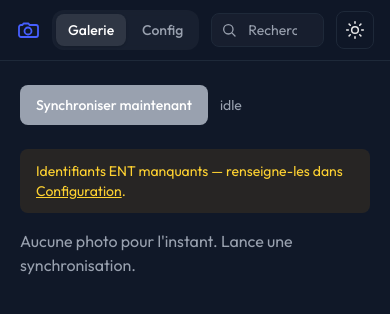
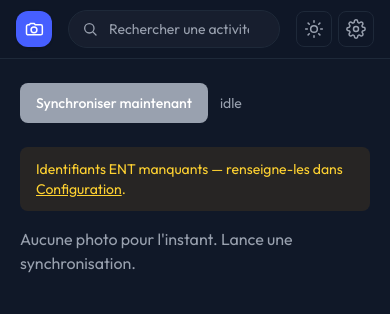
Before and after one commit to SckyzO/beneylu-photo-sync, a FastAPI app: page / in a window 390 px wide. Shown: the top 314 px of the page. Run offline with FastAPI, Linux system fonts and the light colour scheme.

Commit message:
feat(web): minimal search-centric header
Replace the boxed segmented nav with an airy single-row header: brand logomark
in a colored chip (links to gallery), a prominent centered search pill, and
icon-only theme toggle + config gear on the right (aria-current active state).
Adjust the sticky month offset to the new 59px header. Playwright 1.60: 0 errors,
mobile 390px no overflow.

```diff
--- a/src/ent_exporter/web/templates/base.html
+++ b/src/ent_exporter/web/templates/base.html
@@ -18,36 +18,35 @@
 </head>
 <body class="min-h-screen bg-gray-50 font-outfit text-gray-800 dark:bg-gray-900 dark:text-white/90">
   <header class="sticky top-0 z-50 border-b border-gray-200 bg-white/95 backdrop-blur dark:border-gray-800 dark:bg-gray-900/95">
-    <div class="mx-auto flex max-w-5xl items-center gap-3 px-4 py-2.5 sm:px-5">
-      <a href="/" class="flex shrink-0 items-center gap-2 font-bold">
-        <svg class="h-6 w-6 text-brand-500" viewBox="0 0 24 24" fill="none"
-             stroke="currentColor" stroke-width="1.8" stroke-linecap="round"
-             stroke-linejoin="round" aria-hidden="true">
+    <div class="mx-auto flex max-w-5xl items-center gap-4 px-4 py-2.5 sm:px-5">
+      <a href="/" {% if request.url.path == "/" %}aria-current="page"{% endif %}
+         class="flex shrink-0 items-center gap-2.5 font-bold">
+        <span class="flex h-9 w-9 items-center justify-center rounded-xl bg-brand-500 text-white shadow-sm">
+          <svg class="h-5 w-5" viewBox="0 0 24 24" fill="none" stroke="currentColor" stroke-width="1.8"
+               stroke-linecap="round" stroke-linejoin="round" aria-hidden="true">
             <path d="M3 9a2 2 0 0 1 2-2h1.5l1-1.5h5l1 1.5H20a2 2 0 0 1 2 2v8a2 2 0 0 1-2 2H5a2 2 0 0 1-2-2V9z"/>
             <circle cx="12" cy="13" r="3.5"/>
           </svg>
+        </span>
         <span class="hidden whitespace-nowrap text-base sm:inline">Beneylu&nbsp;<span class="text-brand-500">Photo&nbsp;Sync</span></span>
       </a>
-      <nav class="flex shrink-0 items-center gap-1 rounded-xl bg-gray-100 p-1 text-sm dark:bg-white/[0.04]">
-        <a href="/" {% if request.url.path == "/" %}aria-current="page"{% endif %}
-           class="rounded-lg px-3 py-1.5 font-medium transition {% if request.url.path == '/' %}bg-white text-brand-600 shadow-sm dark:bg-white/10 dark:text-white{% else %}text-gray-500 hover:text-gray-800 dark:text-gray-400 dark:hover:text-white{% endif %}">Galerie</a>
-        <a href="/config" {% if request.url.path == "/config" %}aria-current="page"{% endif %}
-           class="rounded-lg px-3 py-1.5 font-medium transition {% if request.url.path == '/config' %}bg-white text-brand-600 shadow-sm dark:bg-white/10 dark:text-white{% else %}text-gray-500 hover:text-gray-800 dark:text-gray-400 dark:hover:text-white{% endif %}">Config</a>
-      </nav>
-      <div class="flex min-w-0 flex-1 justify-end">
       {% if request.url.path == "/" %}
-        <div class="relative w-full sm:max-w-xs">
-          <svg class="pointer-events-none absolute left-2.5 top-1/2 h-4 w-4 -translate-y-1/2 text-gray-400" viewBox="0 0 24 24"
+      <div class="flex flex-1 justify-center">
+        <div class="relative w-full max-w-lg">
+          <svg class="pointer-events-none absolute left-3.5 top-1/2 h-4 w-4 -translate-y-1/2 text-gray-400" viewBox="0 0 24 24"
                fill="none" stroke="currentColor" stroke-width="2" stroke-linecap="round" stroke-linejoin="round" aria-hidden="true">
             <circle cx="11" cy="11" r="7"/><path d="m21 21-4.3-4.3"/>
           </svg>
-          <input id="gallery-search" type="search" autocomplete="off" placeholder="Rechercher…" aria-label="Rechercher dans la galerie"
-                 class="w-full rounded-lg border border-gray-200 bg-gray-50 py-1.5 pl-9 pr-3 text-sm placeholder-gray-400 focus:border-brand-500 focus:outline-none focus:ring-1 focus:ring-brand-500/40 dark:border-gray-800 dark:bg-white/[0.03]">
+          <input id="gallery-search" type="search" autocomplete="off" placeholder="Rechercher une activité, un mois…" aria-label="Rechercher dans la galerie"
+                 class="w-full rounded-full border border-gray-200 bg-gray-50 py-2 pl-10 pr-4 text-sm placeholder-gray-400 focus:border-brand-500 focus:bg-white focus:outline-none focus:ring-2 focus:ring-brand-500/20 dark:border-gray-800 dark:bg-white/[0.03] dark:focus:bg-white/[0.06]">
         </div>
+      </div>
+      {% else %}
+      <div class="flex-1"></div>
       {% endif %}
-      </div>
+      <div class="flex shrink-0 items-center gap-1.5">
         <button id="theme-toggle" type="button" aria-label="Basculer le thème"
-        class="shrink-0 rounded-lg border border-gray-200 p-2 dark:border-gray-800">
+          class="inline-flex h-9 w-9 items-center justify-center rounded-lg border border-gray-200 text-gray-500 transition hover:border-brand-500 hover:text-brand-500 dark:border-gray-800 dark:text-gray-400">
           <svg class="hidden h-5 w-5 dark:block" viewBox="0 0 24 24" fill="none"
                stroke="currentColor" stroke-width="1.8" stroke-linecap="round"
                stroke-linejoin="round" aria-hidden="true">
@@ -60,6 +59,16 @@
             <path d="M21 12.79A9 9 0 1 1 11.21 3 7 7 0 0 0 21 12.79z"/>
           </svg>
         </button>
+        <a href="/config" {% if request.url.path == "/config" %}aria-current="page"{% endif %}
+           aria-label="Configuration" title="Configuration"
+           class="inline-flex h-9 w-9 items-center justify-center rounded-lg border transition {% if request.url.path == '/config' %}border-brand-500 text-brand-500{% else %}border-gray-200 text-gray-500 hover:border-brand-500 hover:text-brand-500 dark:border-gray-800 dark:text-gray-400{% endif %}">
+          <svg class="h-5 w-5" viewBox="0 0 24 24" fill="none" stroke="currentColor" stroke-width="1.8"
+               stroke-linecap="round" stroke-linejoin="round" aria-hidden="true">
+            <circle cx="12" cy="12" r="3"/>
+            <path d="M19.4 15a1.65 1.65 0 0 0 .33 1.82l.06.06a2 2 0 1 1-2.83 2.83l-.06-.06a1.65 1.65 0 0 0-1.82-.33 1.65 1.65 0 0 0-1 1.51V21a2 2 0 0 1-4 0v-.09A1.65 1.65 0 0 0 9 19.4a1.65 1.65 0 0 0-1.82.33l-.06.06a2 2 0 1 1-2.83-2.83l.06-.06a1.65 1.65 0 0 0 .33-1.82 1.65 1.65 0 0 0-1.51-1H3a2 2 0 0 1 0-4h.09A1.65 1.65 0 0 0 4.6 9a1.65 1.65 0 0 0-.33-1.82l-.06-.06a2 2 0 1 1 2.83-2.83l.06.06a1.65 1.65 0 0 0 1.82.33H9a1.65 1.65 0 0 0 1-1.51V3a2 2 0 0 1 4 0v.09a1.65 1.65 0 0 0 1 1.51 1.65 1.65 0 0 0 1.82-.33l.06-.06a2 2 0 1 1 2.83 2.83l-.06.06a1.65 1.65 0 0 0-.33 1.82V9a1.65 1.65 0 0 0 1.51 1H21a2 2 0 0 1 0 4h-.09a1.65 1.65 0 0 0-1.51 1z"/>
+          </svg>
+        </a>
+      </div>
     </div>
   </header>
   <main class="mx-auto max-w-5xl px-5 py-6">{% block content %}{% endblock %}</main>
--- a/src/ent_exporter/web/templates/gallery.html
+++ b/src/ent_exporter/web/templates/gallery.html
@@ -28,7 +28,7 @@
   <h2 class="mb-3 mt-2 text-2xl font-bold tracking-tight text-gray-900 dark:text-white">{{ board.board }}</h2>
   {% for month in board.months %}
   <div class="js-month" data-month="{{ month.month }}">
-    <h3 class="sticky top-[69px] z-30 mb-3 mt-5 flex">
+    <h3 class="sticky top-[63px] z-30 mb-3 mt-5 flex">
       <span class="rounded-full border border-gray-200 bg-gray-100/95 px-3 py-1 text-xs font-semibold uppercase tracking-wider text-gray-500 shadow-sm backdrop-blur dark:border-gray-700 dark:bg-gray-800/95 dark:text-gray-300">{{ month.month }}</span>
     </h3>
     {% for section in month.sections %}
```
Also changed, not shown: src/ent_exporter/web/static/cosmos.css. Lines whose indentation alone changed are shown as unchanged.
